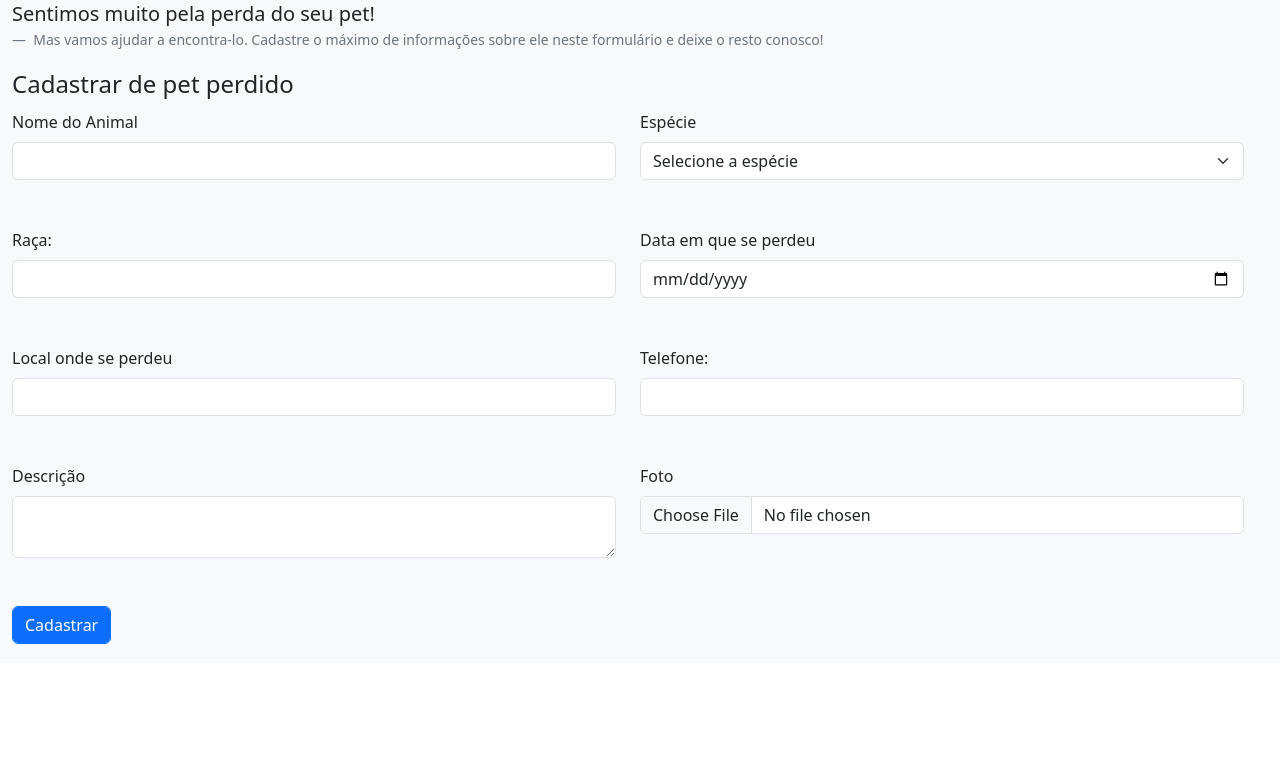
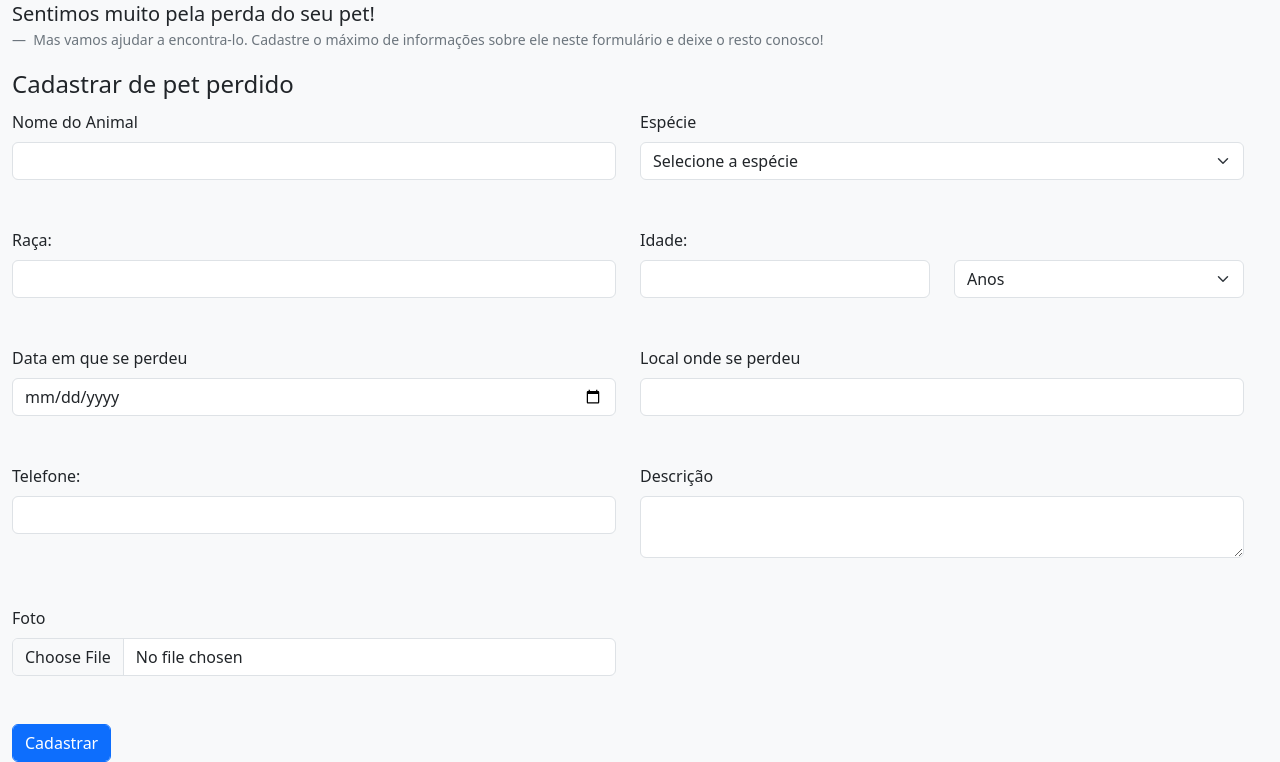
Before and after one commit to tais1804/acheipet_git, a PHP site: page /acheipet_git/cadastrar_pet_perdido.php in a window 1280 px wide. Shown: the part 137-899 px from the top of the page. Before the commit the page ends 781 px from the top, so only its background shows below. Run offline with PHP 8.4, Linux system fonts and the light colour scheme; the visitor is signed in with stand-in values (Sample User, id 1); tables that the repository leaves empty or names only in its code hold one stand-in row (values such as "Sample post"); some libraries are stand-ins or nearby versions.

Commit message:
mudança na idade de cadastro de pet e pet perdido

```diff
--- a/cadastrar_pet_perdido.php
+++ b/cadastrar_pet_perdido.php
@@ -14,14 +14,14 @@ try {
     $categorias_animais = $stmt_categorias->fetchAll(PDO::FETCH_ASSOC);
 } catch (PDOException $e) {
     $categorias_animais = [];
-    // Opcional: registrar o erro ou exibir uma mensagem ao usuário se a consulta falhar
-    // error_log("Erro ao buscar categorias de animais: " . $e->getMessage());
 }
 
 if ($_SERVER["REQUEST_METHOD"] == "POST") {
     $nome = $_POST["nome"];
-    $especie = $_POST["especie"]; // Este será o id_categoria_animal
+    $especie = $_POST["especie"];
     $raca = $_POST["raca"];
+    $idade_valor = $_POST["idade_valor"]; // Novo campo
+    $idade_unidade = $_POST["idade_unidade"]; // Novo campo
     $data_perdido = $_POST["data_perdido"];
     $local_perdido = $_POST["local_perdido"];
     $descricao = $_POST["descricao"];
@@ -51,8 +51,9 @@ if ($_SERVER["REQUEST_METHOD"] == "POST") {
 
         if (move_uploaded_file($foto_temp, $foto_destino)) {
             try {
-                $stmt = $conexao->prepare("INSERT INTO PetsPerdidos (nome, especie, raca, data_perda, local_perdido, descricao, foto, telefone_contato, status_perda, id_usuario) VALUES (?, ?, ?, ?, ?, ?, ?, ?, ?, ?)");
-                $stmt->execute([$nome, $especie, $raca, $data_perdido, $local_perdido, $descricao, $foto_destino, $telefone_contato, $status_perda, $id_usuario]);
+                // Modificado para incluir idade_valor e idade_unidade
+                $stmt = $conexao->prepare("INSERT INTO PetsPerdidos (nome, especie, raca, idade_valor, idade_unidade, data_perda, local_perdido, descricao, foto, telefone_contato, status_perda, id_usuario) VALUES (?, ?, ?, ?, ?, ?, ?, ?, ?, ?, ?, ?)");
+                $stmt->execute([$nome, $especie, $raca, $idade_valor, $idade_unidade, $data_perdido, $local_perdido, $descricao, $foto_destino, $telefone_contato, $status_perpa, $id_usuario]);
                 echo "<p>Animal perdido cadastrado com sucesso!</p>";
                 header("Location: listar_pet_perdido.php");
                 exit();
@@ -119,29 +120,45 @@ if ($_SERVER["REQUEST_METHOD"] == "POST") {
                                 <input class="form-control" type="text" name="raca" required><br><br>
                             </div>
                             <div class="col-md-6">
-                                <label class="form-label">Data em que se perdeu</label><br>
-                                <input class="form-control" type="date" name="data_perdido" required><br><br>
+                                <label class="form-label">Idade:</label><br>
+                                <div class="row">
+                                    <div class="col-6">
+                                        <input class="form-control" type="number" name="idade_valor" min="0" required>
+                                    </div>
+                                    <div class="col-6">
+                                        <select class="form-select" name="idade_unidade" required>
+                                            <option value="anos">Anos</option>
+                                            <option value="meses">Meses</option>
+                                        </select>
+                                    </div>
+                                </div><br><br>
                             </div>
                         </div>
                         <div class="row">
                             <div class="col-md-6">
+                                <label class="form-label">Data em que se perdeu</label><br>
+                                <input class="form-control" type="date" name="data_perdido" required><br><br>
+                            </div>
+                            <div class="col-md-6">
                                 <label class="form-label">Local onde se perdeu</label><br>
                                 <input class="form-control" type="text" name="local_perdido" required><br><br>
-</div>
+                            </div>
+                        </div>
+                        <div class="row">
                             <div class="col-md-6">
                                 <label class="form-label">Telefone:</label><br>
                                 <input class="form-control" type="text" name="telefone_contato" required><br><br>
-</div>
+                            </div>
+                            <div class="col-md-6">
+                                <label class="form-label">Descrição</label><br>
+                                <textarea class="form-control" name="descricao"></textarea><br><br>
+                            </div>
                         </div>
                         <div class="row">
                             <div class="col-md-6">
-                                <label class="form-label">Descrição</label><br>
-                                <textarea class="form-control" name="descricao"></textarea><br><br>
-</div>
-                            <div class="col-md-6">
                                 <label class="form-label">Foto</label><br>
                                 <input class="form-control" type="file" name="foto" accept="image/*" required><br><br>
-</div>
+                            </div>
                         </div>
 
                             <div class="col-md-auto d-grid gap-2 justify-content-md-end">
```
Also changed, not shown: cadastrar_pet.php (+18 -9 lines).
